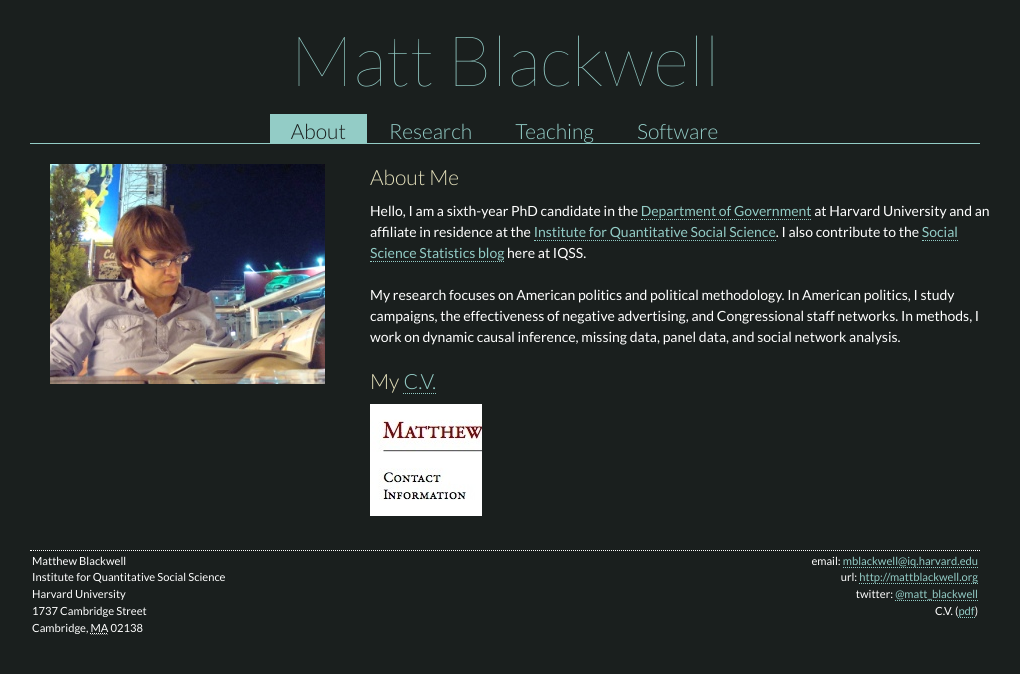
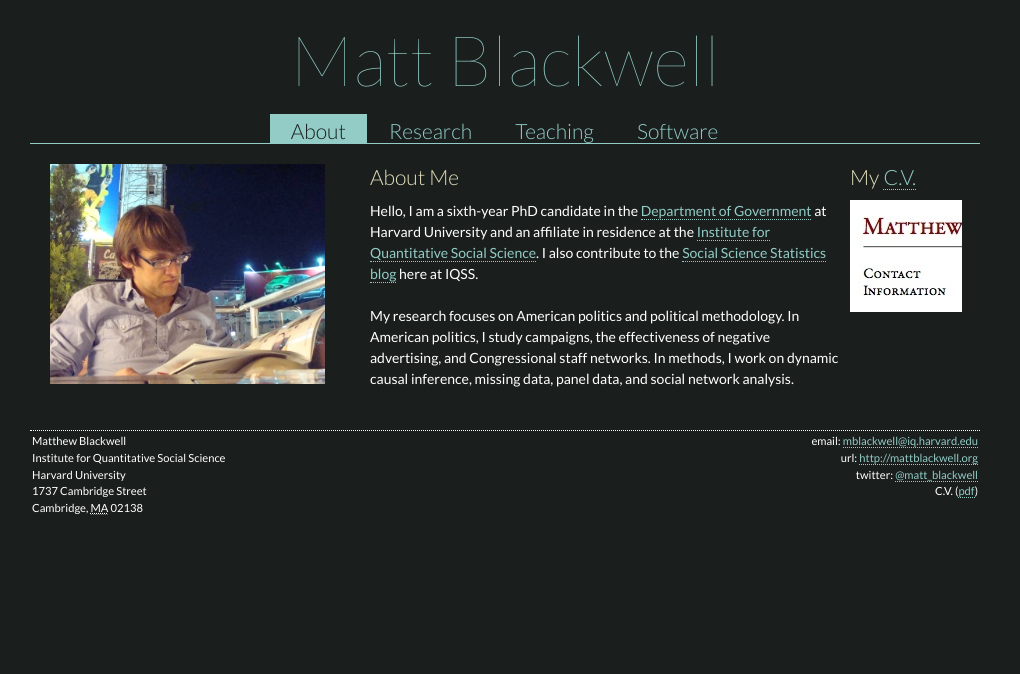
Before and after one commit to mattblackwell/mattblackwell.github.com, a Jekyll site: the page built from index.html, in a window 1280 px wide. Shown: the top 674 px of the page, without its empty margins (135-1155 px from the left). Built offline with Jekyll 4.4.1, drawn with Linux system fonts in a browser that asks for light colours.

Commit message:
Moved smaller cv picture to its own column

```diff
--- a/index.html
+++ b/index.html
@@ -6,7 +6,7 @@ slug: home
 <div class="span-8">
   <img src="images/matt-istanbul.jpg" alt="Me, in Istanbul, Turkey"/>
 </div>
-<div class="span-16 last">
+<div class="span-12">
 <h3>About Me</h3>
 <p>
 Hello, I am a sixth-year PhD candidate in the <a href="http://www.gov.harvard.edu/">Department of Government</a> at
@@ -23,7 +23,8 @@ effectiveness of negative advertising, and Congressional staff
 networks. In methods, I work on dynamic causal inference, missing
 data, panel data, and social network analysis.
 </p>
-
+</div>
+<div class="span-4 last">
 <h3>My <a href="/blackwell-cv.pdf">C.V.</a></h3>
 <p><a href="/blackwell-cv.pdf"><img src="/images/cv.jpg"></a></p>
 </div>
```
